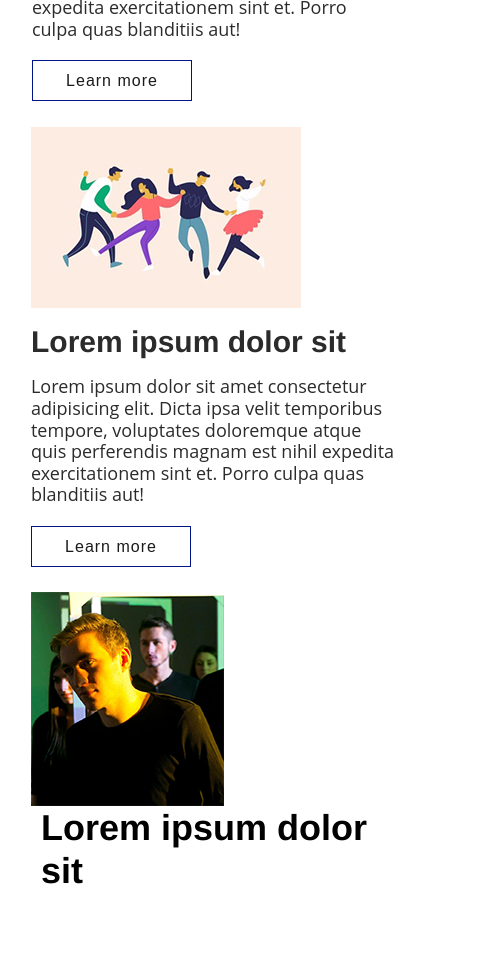
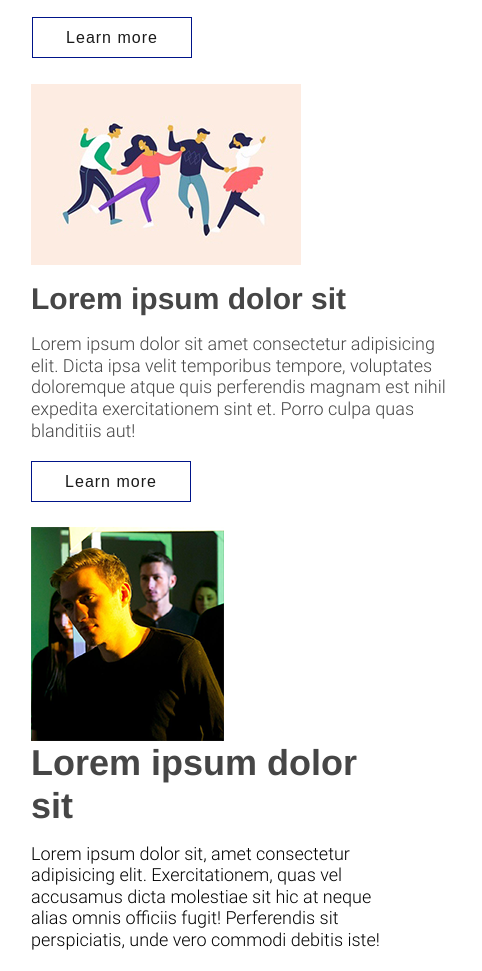
Before and after one commit to jhkette/emailer, a plain HTML site: page emailer.html in a window 390 px wide. Shown: the part 1029-2000 px from the top of the page, 482 px wide, since content can reach past the window. Drawn offline with Linux system fonts and the light colour scheme; a web font is replaced by a local one.

Commit message:
first commit

```diff
--- a/emailer.html
+++ b/emailer.html
@@ -64,14 +64,14 @@
       }
 
 
-  @font-face {
-  font-family: 'Open Sans';
+@font-face {
+  font-family: 'Roboto';
   font-style: normal;
   font-weight: 300;
   font-display: swap;
-  src: local('Open Sans Regular'), local('OpenSans-Regular'), url(https://fonts.gstatic.com/s/opensans/v17/mem8YaGs126MiZpBA-UFVZ0bf8pkAg.woff2) format('woff2');
+  src: local('Roboto Light'), local('Roboto-Light'), url(https://fonts.gstatic.com/s/roboto/v20/KFOlCnqEu92Fr1MmSU5fBBc4AMP6lQ.woff2) format('woff2');
   unicode-range: U+0000-00FF, U+0131, U+0152-0153, U+02BB-02BC, U+02C6, U+02DA, U+02DC, U+2000-206F, U+2074, U+20AC, U+2122, U+2191, U+2193, U+2212, U+2215, U+FEFF, U+FFFD;
-}      /* @import url('https://fonts.googleapis.com/css?family=Lato:300&display=swap'); */
+}
 
       /* to allow the transition to mobile to be graceful
        I have added a media break point for tablet like devices as well */
@@ -123,28 +123,12 @@
           width: 100% !important;
         }
 
-        .callout_1 {
-          width: 33.3% !important;
+        .bottom_row{
+          width: 420px !important;
         }
-
-        .callout_2 {
-          width: 33.3% !important;
-        }
-
-        .callout_3 {
-          width: 33.3% !important;
-        }
-
-        .callout_1 td {
-          width: 33.3% !important;
-        }
-
-        .callout_2 td {
-          width: 33.3% !important;
-        }
-
-        .callout_3 td {
-          width: 33.3% !important;
+        .final-text{
+          width: 100% !important;
+          padding-left: 0 !important;
         }
       }
       /* Mobile media queries */
@@ -269,7 +253,7 @@
                 bgcolor="#ffffff"
                 valign="top"
                 class="content"
-                style="padding: 20px 30px 2px 30px; font-family: Helvetica, Arial sans-serif; font-size: 18px; line-height:33px; color: #464646;"
+                style="color: #464646; padding: 20px 30px 2px 30px; font-family: Helvetica, Arial sans-serif; font-size: 18px; line-height:33px; color: #464646;"
               >
                 <h1>Ationem sint et. Porro culpa quas blanditiis aut!</h1>
               </td>
@@ -281,7 +265,9 @@
                 bgcolor="#ffffff"
                 valign="top"
                 class="content fallback-font"
-                style="padding: 10px 30px 10px 30px; line-height: 1.3; font-family:'Open Sans', Helvetica,Arial, sans-serif; font-size: 18px; line-height:22px; color: #2b2b2b;"
+                style="padding: 10px 30px 10px 30px; line-height: 1.4;
+                font-family:'Roboto', Helvetica,Arial, sans-serif;
+                font-size: 18px; line-height:22px; color: #2b2b2b;"
               >
                 <p>
                   Lorem ipsum dolor sit amet consectetur adipisicing elit. Dicta
@@ -318,8 +304,8 @@
                 class="promos"
                 style="padding: 0px 30px 0px 30px;
                 background-color: #ffffff;
-                font-family:'Open Sans', Helvetica,Arial, sans-serif;
-                font-size: 18px; line-height:22px; color: #2b2b2b;"
+                font-family:'Roboto', Helvetica,Arial, sans-serif;
+                font-size: 18px; line-height:22px; color: #464646;"
               >
 
                 <table
@@ -348,7 +334,9 @@
                       bgcolor="#ffffff"
                       valign="top"
                       class="content fallback-font"
-                      style="padding-right: 10px; padding-bottom: 15px; font-family: Helvetica,Arial, sans-serif; font-size: 20px; line-height:22px; color: #2b2b2b;"
+                      style="padding-right: 10px; padding-bottom: 15px;
+                      font-family: Helvetica,Arial, sans-serif;
+                      font-size: 20px; line-height:22px;  color: #464646;"
                     >
                     <h2>Lorem ipsum dolor sit</h2>
                     </td>
@@ -360,7 +348,7 @@
                         valign="top"
                         width="280"
                         style="padding-right: 10px; padding-bottom: 15px;
-                        line-height: 1.3; font-family:'Open Sans', Helvetica,Arial, sans-serif; font-size: 18px;"
+                        line-height: 1.4; font-family:'Roboto', Helvetica,Arial, sans-serif; font-size: 18px;"
                       >
                     <p>
                       Lorem ipsum dolor sit amet consectetur adipisicing elit. Dicta
@@ -417,7 +405,7 @@
                     bgcolor="#ffffff"
                     valign="top"
                     class="content fallback-font promo_2_left"
-                    style="padding-left: 10px; padding-bottom: 15px; font-family: Helvetica,Arial, sans-serif; font-size: 20px; line-height:22px; color: #2b2b2b;"
+                    style="padding-left: 10px; padding-bottom: 15px; color: #464646;font-family: Helvetica,Arial, sans-serif; font-size: 20px; line-height:22px;"
                   >
                   <h2>Lorem ipsum dolor sit</h2>
                   </td>
@@ -428,7 +416,7 @@
                     valign="top"
                     width="280"
                     style="padding-left: 10px; padding-bottom: 15px;
-                    line-height: 1.3; font-family:'Open Sans', Helvetica,Arial, sans-serif; font-size: 18px;"
+                    line-height: 1.4; font-family:'Roboto', Helvetica,Arial, sans-serif; font-size: 18px;"
                     class="promo_2_left"
                   >
                     <p>
@@ -474,10 +462,11 @@
                 style=" padding: 0 30px 90px 30px; background-color: #fff; "
               >
                 <table
-                  class="callout_1"
+                  class="bottom_row"
                   width="580"
-                  align="center"
+                  align="left"
                   border="0"
+
                   cellspacing="0"
                   cellpadding="0"
                   style="border-collapse:collapse;"
@@ -506,19 +495,22 @@
                 <table valign="top"
                 cellspacing="0"
                 cellpadding="0"
-                width="370" style="border-collapse: collapse;" align="right">
+                width="370" style="border-collapse: collapse;" align="left">
 
                 <tr>
-                    <td valign="top" style="padding-left: 10px; padding-bottom: 15px;
-                    line-height: 1.3; font-family: Helvetica,Arial, sans-serif; font-size: 18px;">
+                    <td class="final-text fallback-font"
+                    valign="top" style="padding-left: 40px; padding-bottom: 15px;
+                    line-height: 1.4; font-family: Helvetica,Arial, sans-serif;
+                    font-size: 18px;
+                    color: #464646;">
                       <h1>
                         Lorem ipsum dolor sit
                       </h1>
                     </td>
                   </tr>
                   <tr>
-                    <td valign="top" style="padding-left: 10px; padding-bottom: 15px;
-                    line-height: 1.3; font-family:'Open Sans', Helvetica,Arial, sans-serif; font-size: 18px;">
+                    <td   class="final-text fallback-font" valign="top" style="padding-left: 40px; padding-bottom: 15px;
+                    line-height: 1.4; font-family:'Roboto', Helvetica,Arial, sans-serif; font-size: 18px;">
                       <p>
                         Lorem ipsum dolor sit, amet consectetur adipisicing elit. Exercitationem, quas vel accusamus dicta molestiae sit hic at neque alias omnis officiis fugit! Perferendis sit perspiciatis, unde vero commodi debitis iste!
                       </p>
```
Also changed, not shown: images/image.jpg, images/image_small.jpg.
